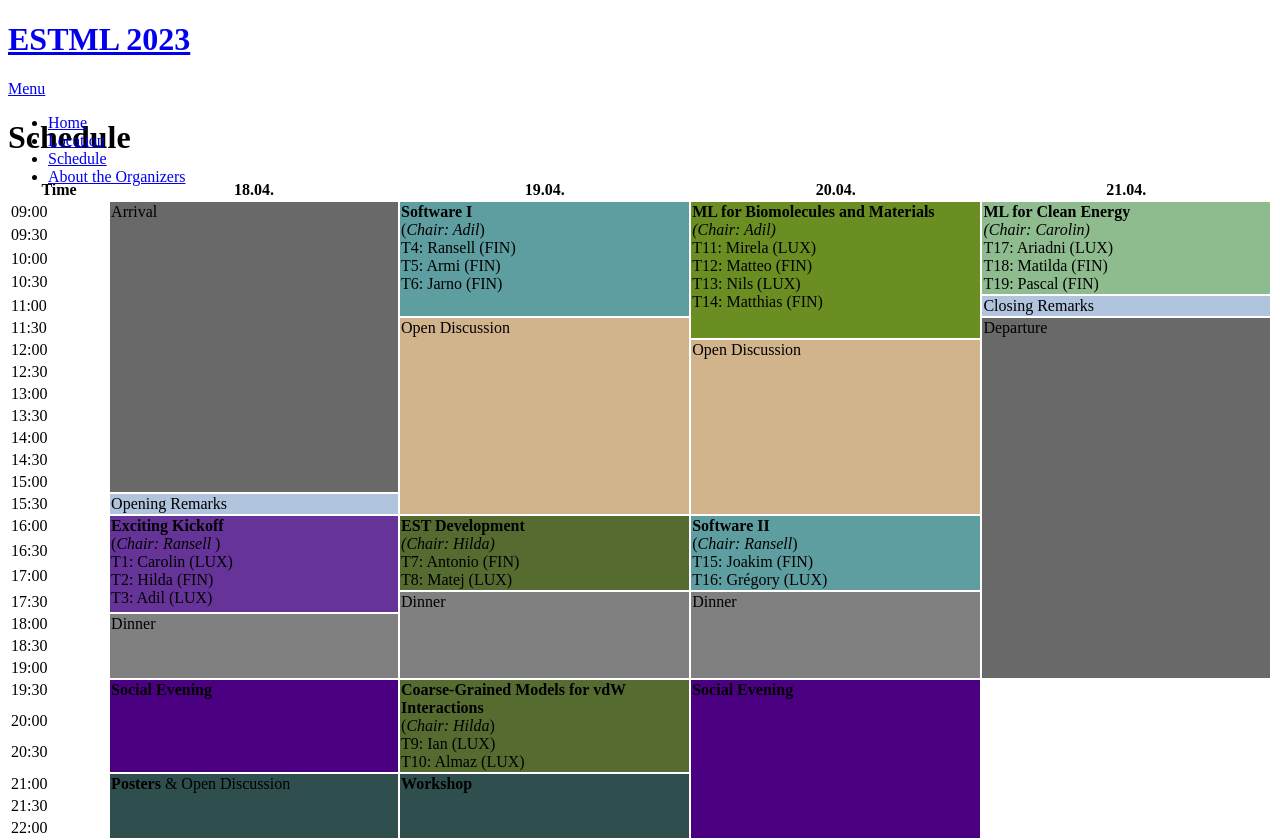
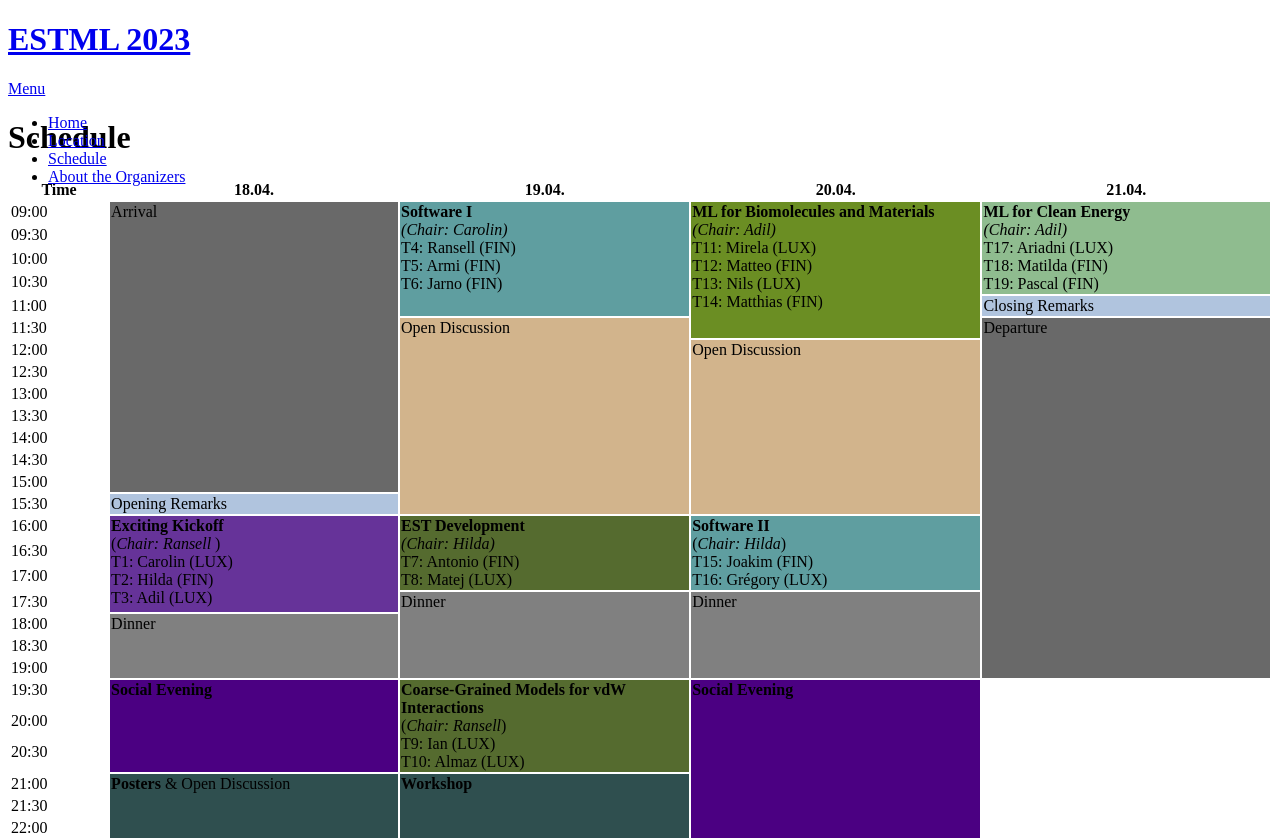
Before and after one commit to ESTML/ESTML.github.io, a Jekyll site: the page built from schedule.html, in a window 1280 px wide. Shown: the part 108-948 px from the top of the page. Built offline with Jekyll 4.4.1, drawn with Linux system fonts in a browser that asks for light colours; nearby versions of some CDN libraries.

Commit message:
Update schedule.html

```diff
--- a/schedule.html
+++ b/schedule.html
@@ -16,9 +16,9 @@
 <tr VALIGN=TOP >
   <td width=100> 09:00 </td>
   <td rowspan="13" width=300 style="background-color: DimGray;"> Arrival </td>
-  <td rowspan="5" width=300 style="background-color: CadetBlue;"> <b> Software I </b> <br> (<i>Chair: Adil</i>) <br> T4: Ransell (FIN) <br> T5: Armi (FIN) <br> T6: Jarno (FIN) </td>
+  <td rowspan="5" width=300 style="background-color: CadetBlue;"> <b> Software I </b> <br> <i>(Chair: Carolin)</i> <br> T4: Ransell (FIN) <br> T5: Armi (FIN) <br> T6: Jarno (FIN) </td>
   <td rowspan="6" width=300 style="background-color: OliveDrab;"> <b>ML for Biomolecules and Materials</b> <br> <i>(Chair: Adil)</i> <br> T11: Mirela (LUX) <br> T12: Matteo (FIN) <br> T13: Nils (LUX) <br> T14: Matthias (FIN) </td>
-  <td rowspan="4" width=300 style="background-color: DarkSeaGreen;"> <b>ML for Clean Energy</b> <br> <i>(Chair: Carolin)</i> <br> T17: Ariadni (LUX) <br> T18: Matilda (FIN) <br> T19: Pascal (FIN)  </td>
+  <td rowspan="4" width=300 style="background-color: DarkSeaGreen;"> <b>ML for Clean Energy</b> <br> <i>(Chair: Adil)</i> <br> T17: Ariadni (LUX) <br> T18: Matilda (FIN) <br> T19: Pascal (FIN)  </td>
 </tr>
 <tr VALIGN=TOP>
   <td> 09:30 </td>
@@ -78,7 +78,7 @@
   <td> 16:00 </td>
   <td rowspan="4" style="background-color: RebeccaPurple;"> <b> Exciting Kickoff </b> <br> (<i>Chair: Ransell </i>) <br> T1: Carolin (LUX) <br> T2: Hilda (FIN) <br> T3: Adil (LUX) </td>
   <td rowspan="3" style="background-color: DarkOliveGreen;"> <b> EST Development </b> <br> <i>(Chair: Hilda)</i> <br> T7: Antonio (FIN) <br> T8: Matej (LUX) </td>
-  <td rowspan="3" style="background-color: CadetBlue;"> <b> Software II </b> <br> (<i>Chair: Ransell</i>) <br> T15: Joakim (FIN) <br> T16: Grégory (LUX) </td>
+  <td rowspan="3" style="background-color: CadetBlue;"> <b> Software II </b> <br> (<i>Chair: Hilda</i>) <br> T15: Joakim (FIN) <br> T16: Grégory (LUX) </td>
 </tr>
 
 <tr VALIGN=TOP>
@@ -112,7 +112,7 @@
 <tr VALIGN=TOP>
   <td> 19:30 </td>
   <td rowspan="3" style="background-color: Indigo;"> <b>Social Evening </td>
-  <td rowspan="3" style="background-color: DarkOliveGreen;"> <b> Coarse-Grained Models for vdW Interactions</b> <br> (<i>Chair: Hilda</i>) <br> T9: Ian (LUX) <br> T10: Almaz (LUX) </td>
+  <td rowspan="3" style="background-color: DarkOliveGreen;"> <b> Coarse-Grained Models for vdW Interactions</b> <br> (<i>Chair: Ransell</i>) <br> T9: Ian (LUX) <br> T10: Almaz (LUX) </td>
   <td rowspan="6" style="background-color: Indigo;"> <b> Social Evening </b> </td>
 </tr>
 
```
